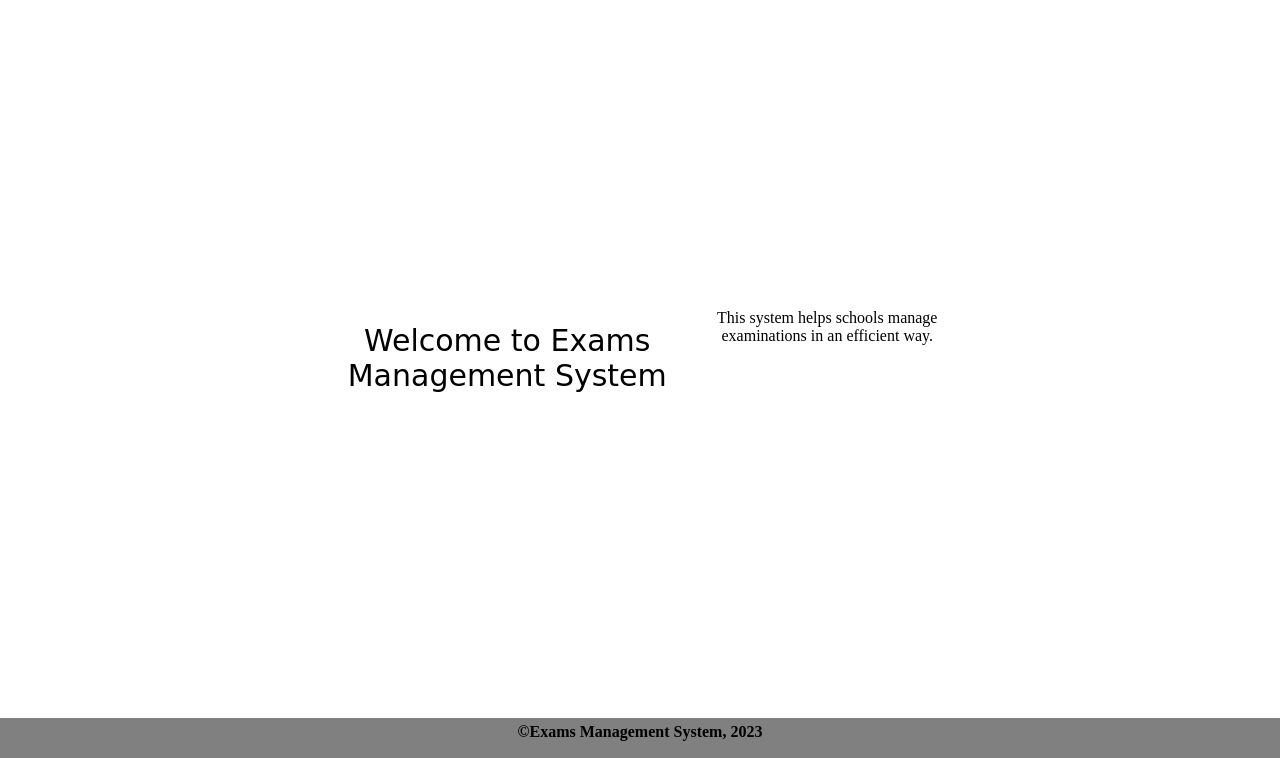
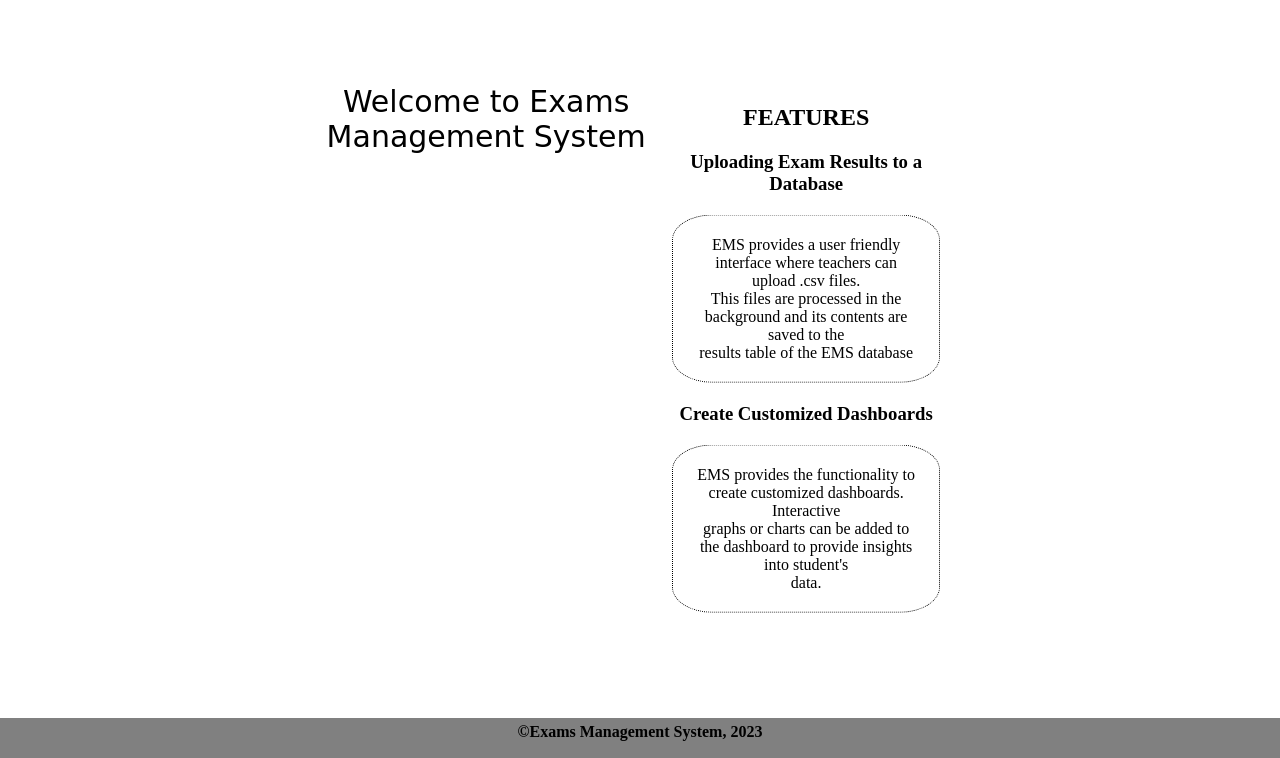
Before and after one commit to jayokeyo/Exams_Management_System, a plain HTML site: page index.html in a window 1280 px wide. Shown: the part 42-800 px from the top of the page. Drawn offline with Linux system fonts and the light colour scheme.

Commit message:
Added features section to landing page

```diff
--- a/index.html
+++ b/index.html
@@ -21,11 +21,25 @@
 			</nav>
 		</header>
 		<div style="display:flex;text-align:center;position:absolute;top:50%;left:50%;transform:translate(-50%,-50%);">
-			<p style="font-size:30px;font-family:'Brush Script MT',cursive;">
-			Welcome to Exams Management System</p>
-			<p style="font-size:20;font-family: 'Times New Roman', serif;">
-			This system helps schools manage examinations in an efficient way.<br/>
-			</p>
+			<div style="width: 100%;font-size:30px;font-family:'Brush Script MT',cursive;">
+			Welcome to Exams Management System</div>
+			<div style="font-size:20;font-family: 'Times New Roman', serif;">
+				<h2>FEATURES</h2>
+				<h3>Uploading Exam Results to a Database</h3>
+				<p style="border:1px dotted black;border-radius:15%;padding: 20px;margin:20px;">
+				EMS provides a user friendly interface where teachers can upload .csv files.<br/>
+				This files are processed in the background and its contents are saved to the<br/>
+				results table of the EMS database
+				</p>
+				<h3>Create Customized Dashboards</h3>
+                                <p style="border:1px dotted black;border-radius:15%;padding: 20px;margin:20px;">
+				EMS provides the functionality to create customized dashboards. Interactive</br>
+				graphs or charts can be added to the dashboard to provide insights into student's</br>
+				data.
+				</p>
+			</div>
+
+			</div>
 		</div>
 		<footer>
 			<p><strong>&copy;Exams Management System, 2023</strong></p>
```
